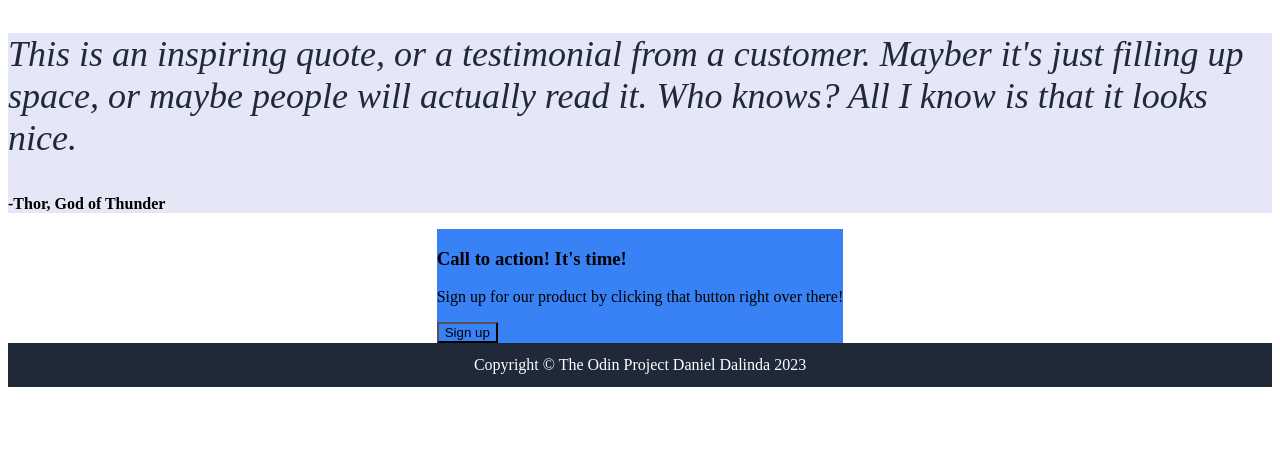
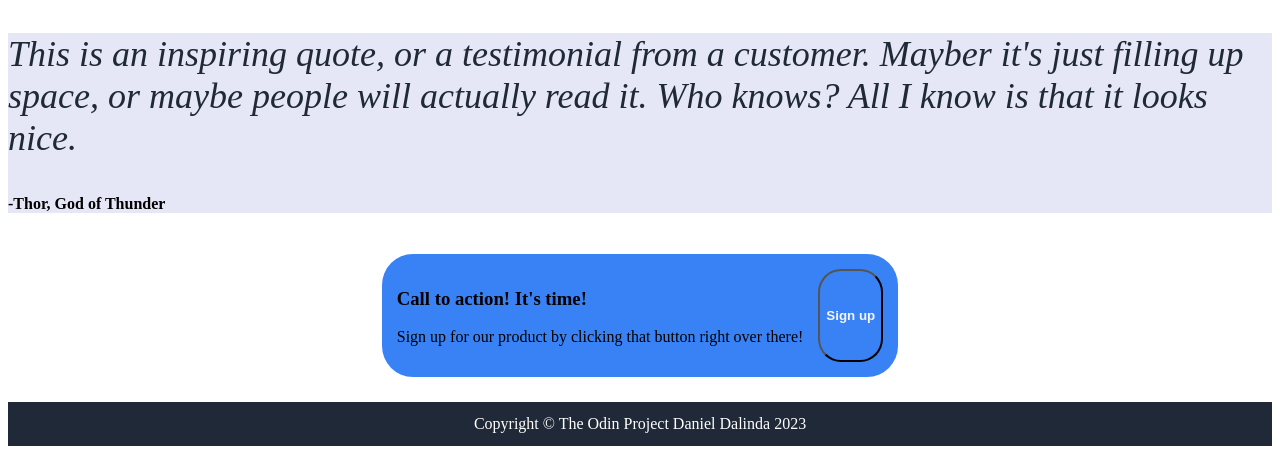
Before and after one commit to dddevJACL/odin-landing-page, a plain HTML site: page index.html in a window 1280 px wide. Shown: the part 1383-1837 px from the top of the page. Before the commit the page ends 1778 px from the top, so only its background shows below. Drawn offline with Linux system fonts and the light colour scheme.

Commit message:
Edit flexbox call to action; Edit button CSS

```diff
--- a/index.html
+++ b/index.html
@@ -83,9 +83,13 @@
 
                 <div id="outer-div-three-call-to-action">
 
-                    <h3>Call to action! It's time!</h3>
+                    <div class="call to action text">
 
-                    <p>Sign up for our product by clicking that button right over there!</p>
+                        <h3>Call to action! It's time!</h3>
+
+                        <p>Sign up for our product by clicking that button right over there!</p>
+
+                    </div>
 
                     <button>Sign up</button>
 
--- a/styles.css
+++ b/styles.css
@@ -21,6 +21,15 @@
 
 #outer-div-three-call-to-action, button {
     background-color: #3882F6;
+}
+
+#outer-div-three-call-to-action {
+    display: flex;
+    justify-content: space-evenly;
+    gap: 15px;
+    padding: 15px;
+    margin: 25px;
+    border-radius: 31px;
 }
 
 
@@ -86,3 +95,9 @@ footer {
     text-align: center;
     padding: 13px;
 }
+
+button {
+    border-radius: 23px;
+    color: whitesmoke;
+    font-weight: bold;
+}
```
